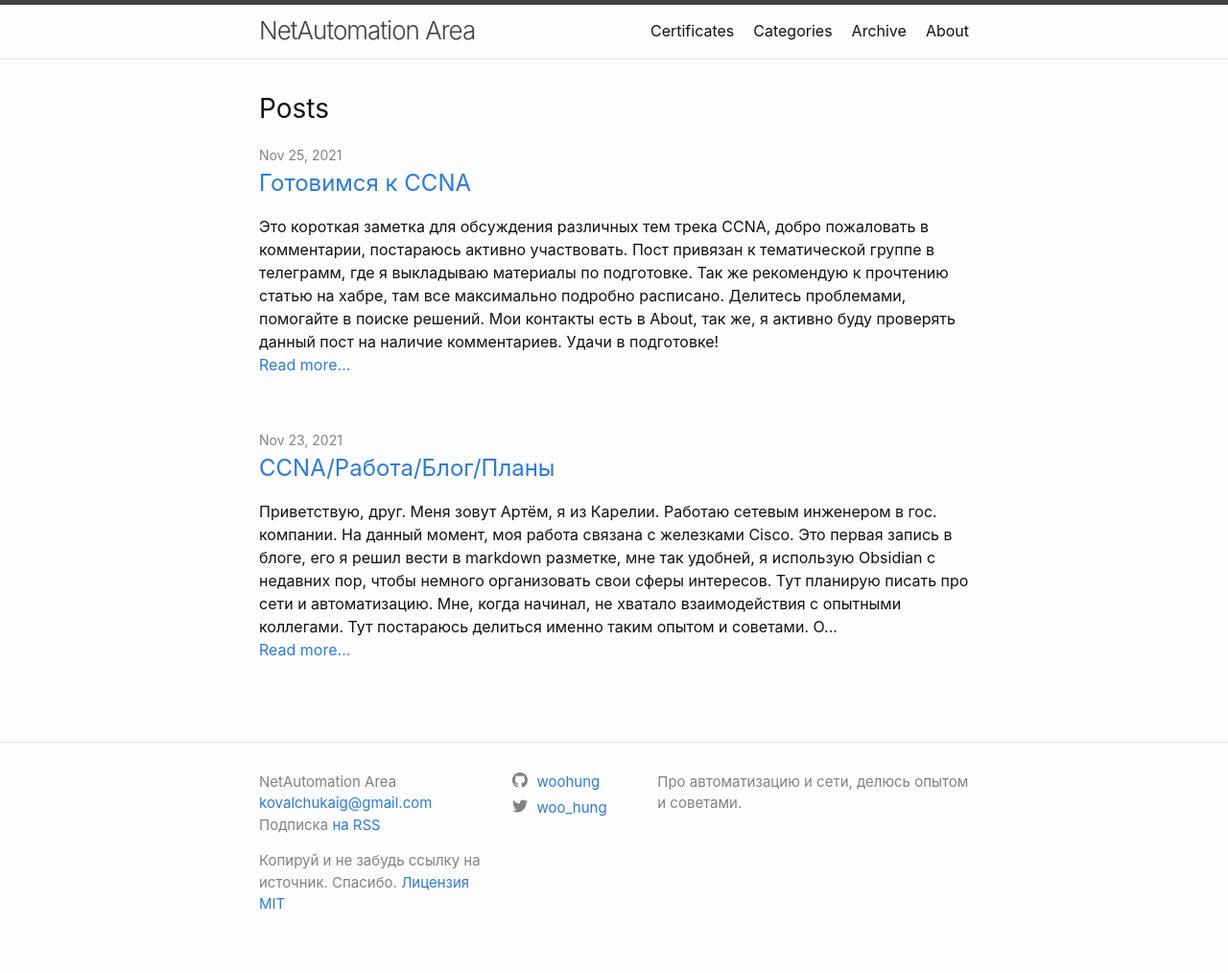
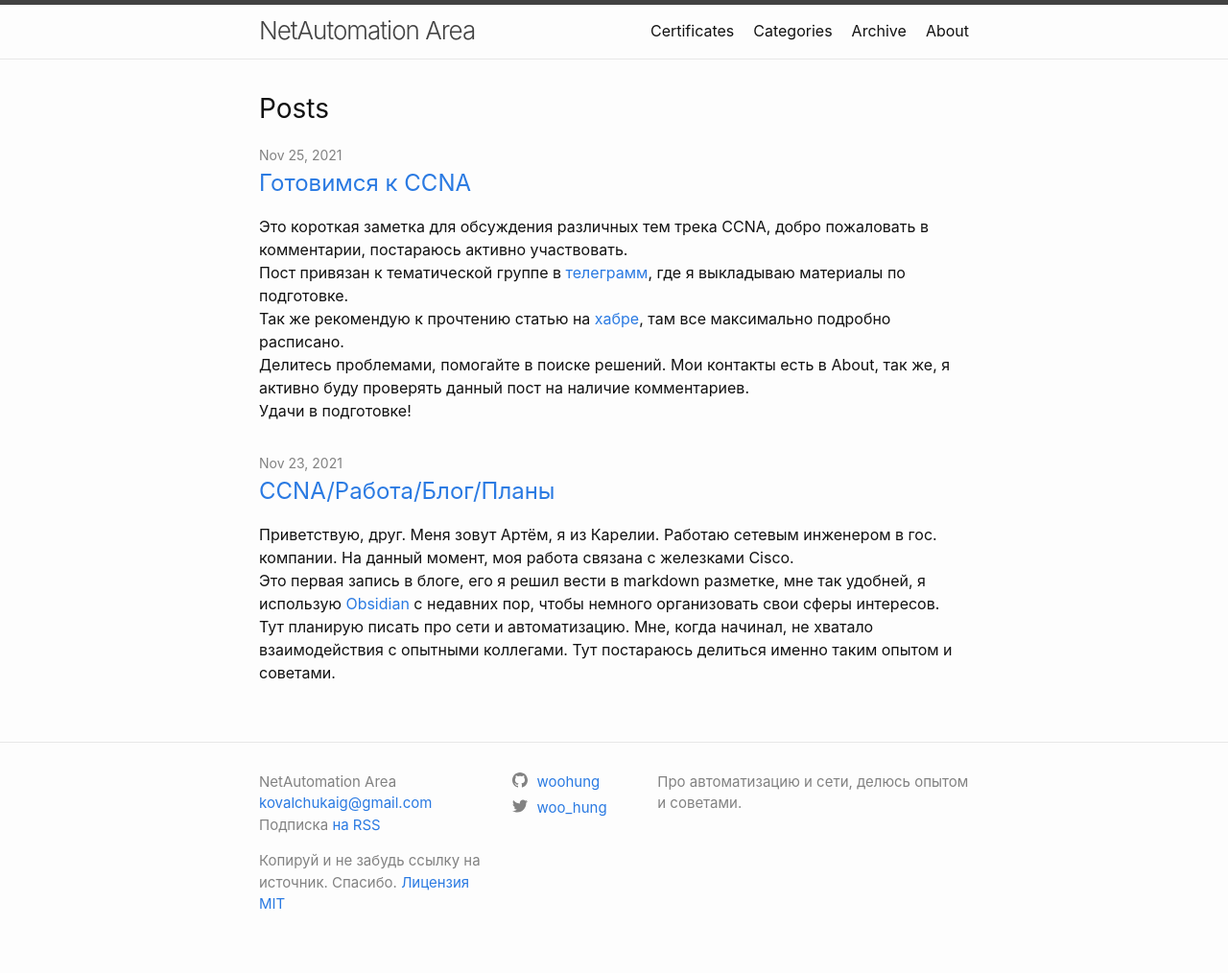
Before and after one commit to woohung/woohung.github.io, a Jekyll site: the page built from index.md, in a window 1280 px wide. Shown: the whole page at 96% size. Built offline with Jekyll 4.4.1, drawn with Linux system fonts in a browser that asks for light colours.

Commit message:
update post-excerpts

```diff
--- a/_config.yml
+++ b/_config.yml
@@ -33,6 +33,7 @@ plugins:
   - jekyll-feed
   - jekyll-sitemap
 
+show_excerpts: true
 
 header_pages:
   - certificates.md
--- a/_layouts/home.html
+++ b/_layouts/home.html
@@ -22,8 +22,6 @@ layout: default
             {{ post.title | escape }}
           </a>
         </h3>
-        {{ post.content | strip_html | truncatewords:75}}<br>
-            <a href="{{ post.url }}">Read more...</a><br><br>
         {%- if site.show_excerpts -%}
           {{ post.excerpt }}
         {%- endif -%}
```
